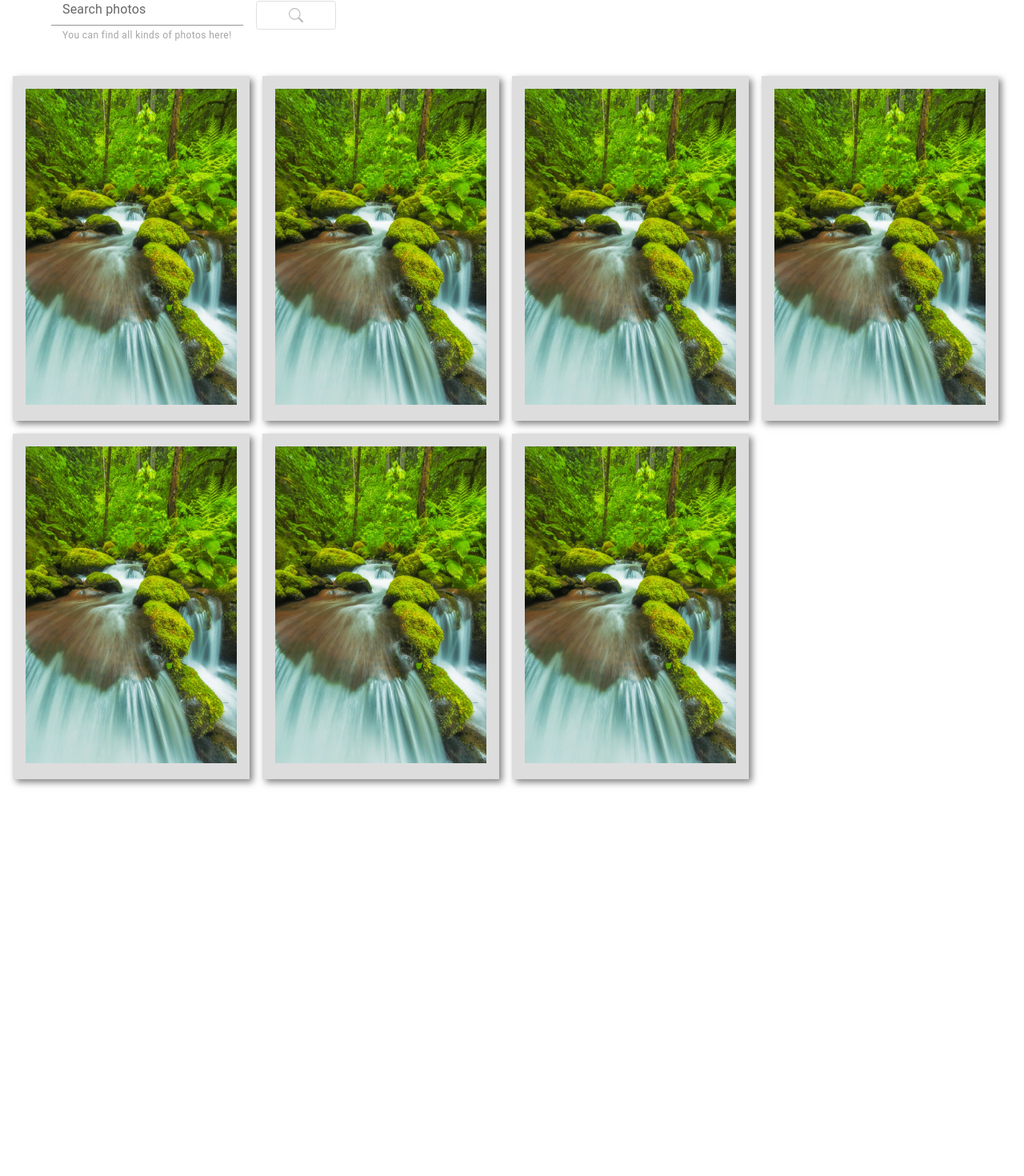
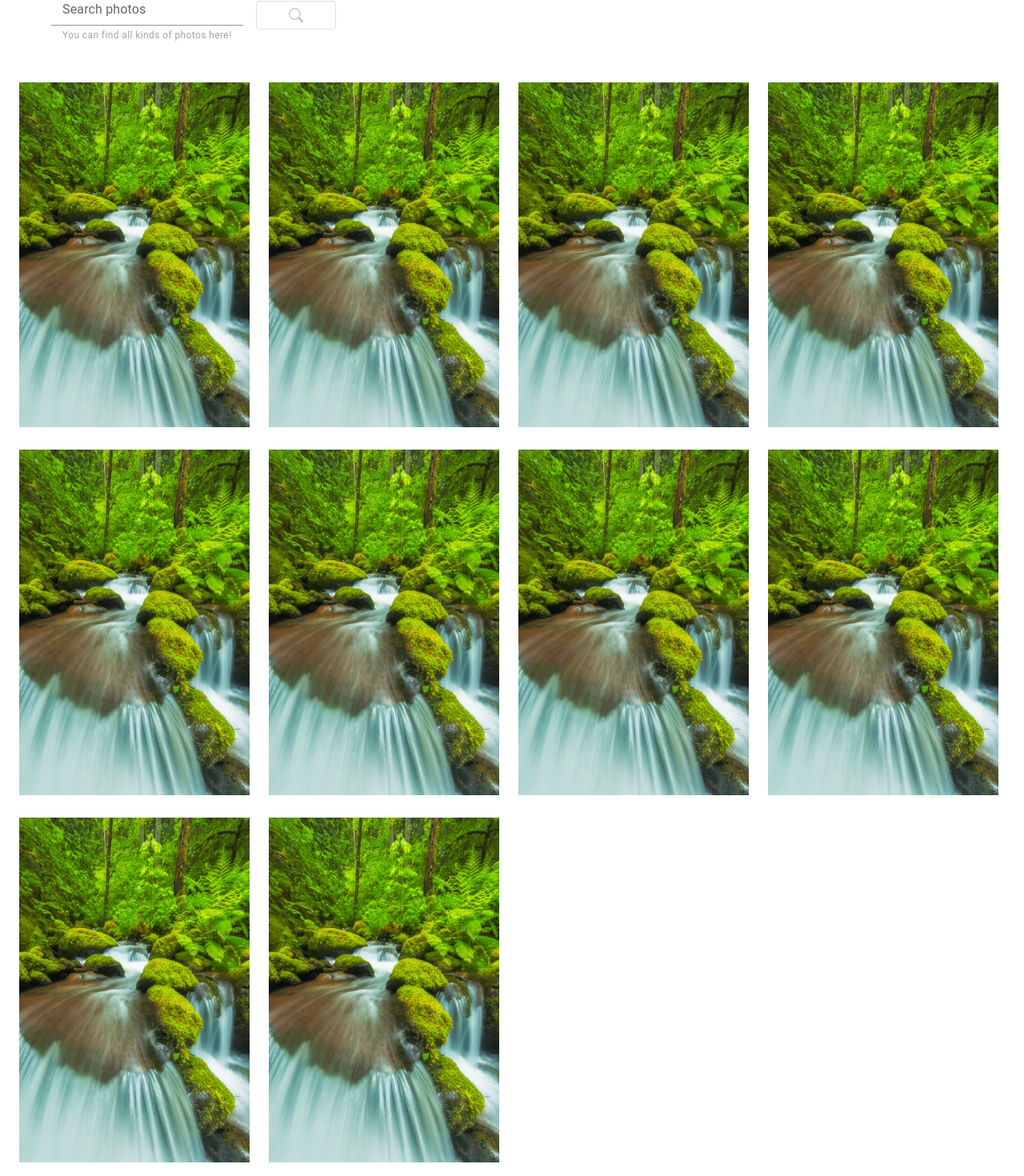
Before and after one commit to AldisG/mediapark-task, a React (Create React App) app: page / in a window 1280 px wide. Shown: the part 77-1547 px from the top of the page at 80% size. Before the commit the page ends 1067 px from the top, so only its background shows below. Built offline with nearby package versions, Linux system fonts and the light colour scheme; no server answers.

Commit message:
more base settup for the project: created card element, photo hover, initial functions

```diff
--- a/src/App.tsx
+++ b/src/App.tsx
@@ -3,8 +3,8 @@ import { amber, grey } from "@mui/material/colors";
 import { ThemeProvider } from "@emotion/react";
 import { motion } from "framer-motion";
 import Header from "./components/Header";
-import axios from "axios";
-import { useEffect } from "react";
+// import axios from "axios";
+// import { useEffect } from "react";
 import GallerySection from "./components/GallerySection";
 import SearchForm from "./components/SearchForm";
 
@@ -13,7 +13,7 @@ const initialLoad = {
   end: { opacity: 1 },
 };
 
-const testKey = process.env.REACT_APP_API_KEY;
+// const testKey = process.env.REACT_APP_API_KEY;
 // npm i --save unsplash-js
 
 // import { createApi } from 'unsplash-js';
--- /dev/null
+++ b/src/components/Card.tsx
@@ -0,0 +1,42 @@
+import { Grid, Box } from "@mui/material";
+import picDummy from "./pic.jpg";
+import { useState } from "react";
+
+const Card = () => {
+  const [activeHover, setActiveHover] = useState(false);
+  const handleClick = () => console.log("Clicked on pic: src:...");
+  const CustomBox = (child: any) => (
+    <Box
+      sx={{
+        overflow: "hidden",
+        transition: "scale .3s, box-shadow .3s, outline .3s",
+        zIndex: 1,
+        p: 1,
+        "&:hover": activeHover
+          ? {
+              scale: "1.05",
+              zIndex: 10,
+            }
+          : "",
+      }}
+    >
+      {child}
+    </Box>
+  );
+  return (
+    <Grid
+      onMouseLeave={() => setActiveHover(false)}
+      onMouseEnter={() => setActiveHover(true)}
+      onClick={handleClick}
+      item
+      xs={6}
+      sm={4}
+      md={3}
+      sx={{ cursor: "pointer" }}
+    >
+      {CustomBox(<img src={picDummy} alt="pic" width="100%" />)}
+    </Grid>
+  );
+};
+
+export default Card;
--- a/src/components/GallerySection.tsx
+++ b/src/components/GallerySection.tsx
@@ -1,44 +1,34 @@
-import { Grid, Box } from "@mui/material";
+import { Grid, Box, CircularProgress } from "@mui/material";
 import React from "react";
-import picDummy from "./pic.jpg";
-
-const CustomBox = (child: any) => (
-  <Box
-    sx={{
-      bgcolor: "#ddd",
-      overflow: "hidden",
-      p: 2,
-      boxShadow: "4px 4px 8px #33333399",
-    }}
-  >
-    {child}
-  </Box>
-);
+import Card from "./Card";
 
 const GallerySection = () => {
+  if (false) {
+    return (
+      <Box
+        sx={{
+          width: "100%",
+          display: "flex",
+          justifyContent: "center",
+          pt: 10,
+        }}
+      >
+        <CircularProgress />
+      </Box>
+    );
+  }
   return (
-    <Grid container p={2} spacing={2} width="100vw">
-      <Grid item xs={3}>
-        {CustomBox(<img src={picDummy} alt="pic" width="100%" />)}
-      </Grid>
-      <Grid item xs={3}>
-        {CustomBox(<img src={picDummy} alt="pic" width="100%" />)}
-      </Grid>
-      <Grid item xs={3}>
-        {CustomBox(<img src={picDummy} alt="pic" width="100%" />)}
-      </Grid>
-      <Grid item xs={3}>
-        {CustomBox(<img src={picDummy} alt="pic" width="100%" />)}
-      </Grid>
-      <Grid item xs={3}>
-        {CustomBox(<img src={picDummy} alt="pic" width="100%" />)}
-      </Grid>
-      <Grid item xs={3}>
-        {CustomBox(<img src={picDummy} alt="pic" width="100%" />)}
-      </Grid>
-      <Grid item xs={3}>
-        {CustomBox(<img src={picDummy} alt="pic" width="100%" />)}
-      </Grid>
+    <Grid container p={2} spacing={1} width="100%">
+      <Card />
+      <Card />
+      <Card />
+      <Card />
+      <Card />
+      <Card />
+      <Card />
+      <Card />
+      <Card />
+      <Card />
     </Grid>
   );
 };
--- a/src/components/SearchForm.tsx
+++ b/src/components/SearchForm.tsx
@@ -18,6 +18,9 @@ const SearchForm = () => {
     input: React.ChangeEvent<HTMLTextAreaElement | HTMLInputElement>
   ) => {
     setInputText(input.target.value);
+  };
+  const handleClick = () => {
+    setInputText("");
   };
 
   return (
@@ -43,6 +46,8 @@ const SearchForm = () => {
         variant="outlined"
         color="secondary"
         sx={{ width: "100px", py: 1 }}
+        title="Search"
+        onClick={handleClick}
       >
         <BsSearch size={18} />
       </Button>
```
